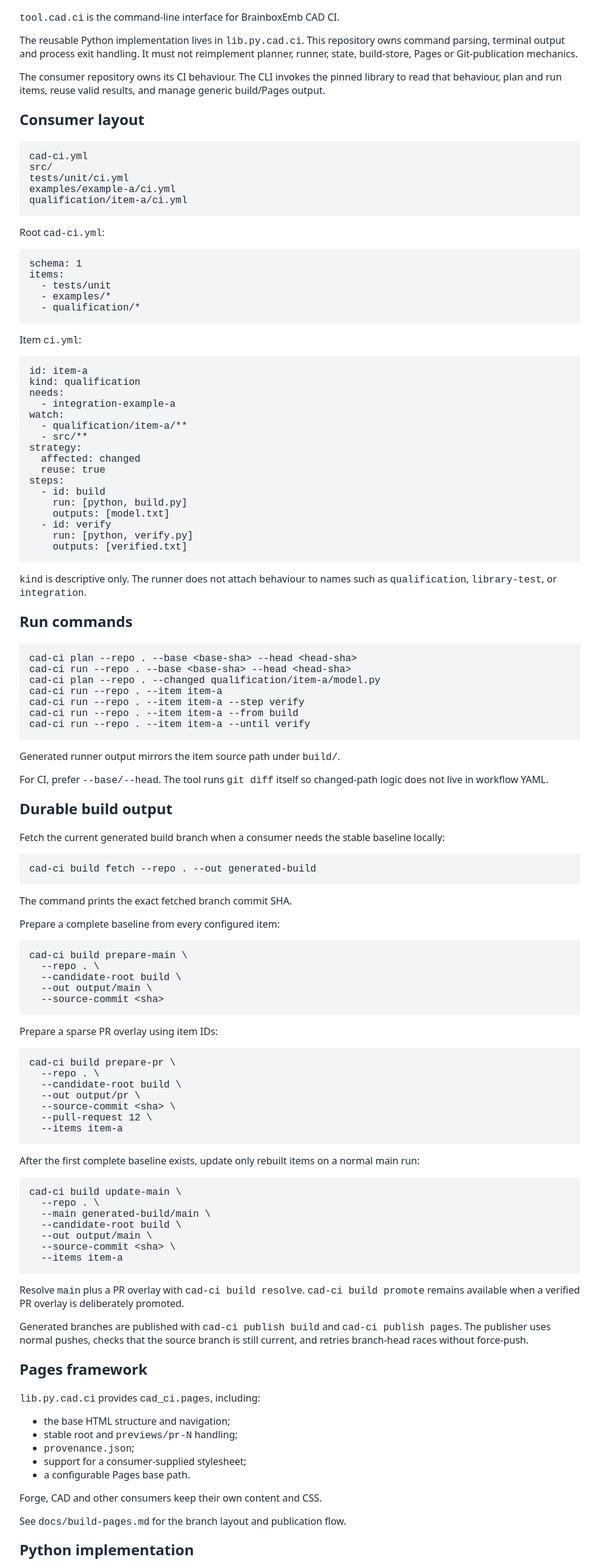
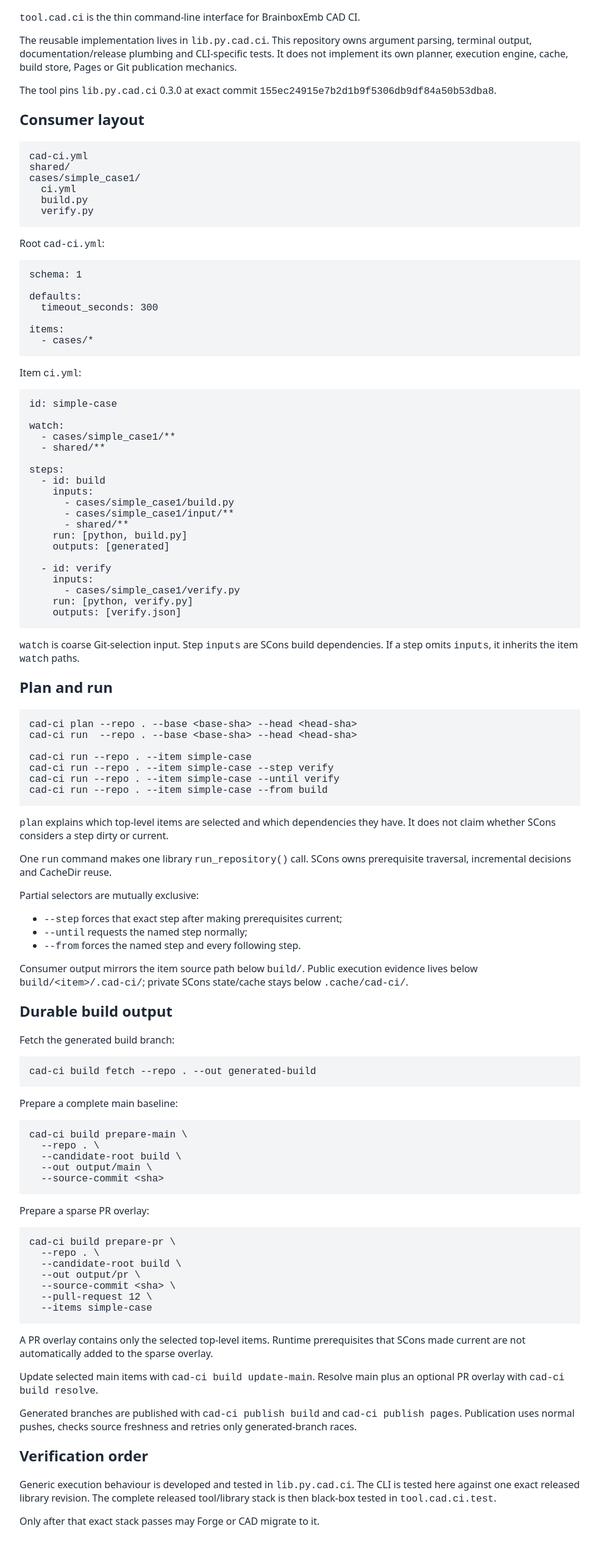
Before and after one commit to brainboxemb/tool.cad.ci, a plain HTML site: page index.html in a window 1280 px wide. Shown: the part 220-2781 px from the top of the page at 61% size, without its empty margins (148-1129 px from the left). Drawn offline with Linux system fonts and the light colour scheme.

Commit message:
Publish docs at da68c19f52e4e96d46ac8ee0fac49dae4f2addf8

```diff
--- a/index.html
+++ b/index.html
@@ -17,104 +17,108 @@
   <main>
     <h1>Overview</h1>
     <h1>tool.cad.ci</h1>
-<p><code>tool.cad.ci</code> is the command-line interface for BrainboxEmb CAD CI.</p>
-<p>The reusable Python implementation lives in <code>lib.py.cad.ci</code>. This repository owns command parsing, terminal output and process exit handling. It must not reimplement planner, runner, state, build-store, Pages or Git-publication mechanics.</p>
-<p>The consumer repository owns its CI behaviour. The CLI invokes the pinned library to read that behaviour, plan and run items, reuse valid results, and manage generic build/Pages output.</p>
+<p><code>tool.cad.ci</code> is the thin command-line interface for BrainboxEmb CAD CI.</p>
+<p>The reusable implementation lives in <code>lib.py.cad.ci</code>. This repository owns
+argument parsing, terminal output, documentation/release plumbing and
+CLI-specific tests. It does not implement its own planner, execution engine,
+cache, build store, Pages or Git publication mechanics.</p>
+<p>The tool pins <code>lib.py.cad.ci</code> 0.3.0 at exact commit
+<code>155ec24915e7b2d1b9f5306db9df84a50b53dba8</code>.</p>
 <h2>Consumer layout</h2>
 <pre><code class="language-text">cad-ci.yml
-src/
-tests/unit/ci.yml
-examples/example-a/ci.yml
-qualification/item-a/ci.yml
+shared/
+cases/simple_case1/
+  ci.yml
+  build.py
+  verify.py
 </code></pre>
 <p>Root <code>cad-ci.yml</code>:</p>
 <pre><code class="language-yaml">schema: 1
+
+defaults:
+  timeout_seconds: 300
+
 items:
-  - tests/unit
-  - examples/*
-  - qualification/*
+  - cases/*
 </code></pre>
 <p>Item <code>ci.yml</code>:</p>
-<pre><code class="language-yaml">id: item-a
-kind: qualification
-needs:
-  - integration-example-a
+<pre><code class="language-yaml">id: simple-case
+
 watch:
-  - qualification/item-a/**
-  - src/**
-strategy:
-  affected: changed
-  reuse: true
+  - cases/simple_case1/**
+  - shared/**
+
 steps:
   - id: build
+    inputs:
+      - cases/simple_case1/build.py
+      - cases/simple_case1/input/**
+      - shared/**
     run: [python, build.py]
-    outputs: [model.txt]
+    outputs: [generated]
+
   - id: verify
+    inputs:
+      - cases/simple_case1/verify.py
     run: [python, verify.py]
-    outputs: [verified.txt]
+    outputs: [verify.json]
 </code></pre>
-<p><code>kind</code> is descriptive only. The runner does not attach behaviour to names such as <code>qualification</code>, <code>library-test</code>, or <code>integration</code>.</p>
-<h2>Run commands</h2>
+<p><code>watch</code> is coarse Git-selection input. Step <code>inputs</code> are SCons build
+dependencies. If a step omits <code>inputs</code>, it inherits the item <code>watch</code> paths.</p>
+<h2>Plan and run</h2>
 <pre><code class="language-text">cad-ci plan --repo . --base &lt;base-sha&gt; --head &lt;head-sha&gt;
-cad-ci run --repo . --base &lt;base-sha&gt; --head &lt;head-sha&gt;
-cad-ci plan --repo . --changed qualification/item-a/model.py
-cad-ci run --repo . --item item-a
-cad-ci run --repo . --item item-a --step verify
-cad-ci run --repo . --item item-a --from build
-cad-ci run --repo . --item item-a --until verify
+cad-ci run  --repo . --base &lt;base-sha&gt; --head &lt;head-sha&gt;
+
+cad-ci run --repo . --item simple-case
+cad-ci run --repo . --item simple-case --step verify
+cad-ci run --repo . --item simple-case --until verify
+cad-ci run --repo . --item simple-case --from build
 </code></pre>
-<p>Generated runner output mirrors the item source path under <code>build/</code>.</p>
-<p>For CI, prefer <code>--base/--head</code>. The tool runs <code>git diff</code> itself so changed-path logic does not live in workflow YAML.</p>
+<p><code>plan</code> explains which top-level items are selected and which dependencies they
+have. It does not claim whether SCons considers a step dirty or current.</p>
+<p>One <code>run</code> command makes one library <code>run_repository()</code> call. SCons owns
+prerequisite traversal, incremental decisions and CacheDir reuse.</p>
+<p>Partial selectors are mutually exclusive:</p>
+<ul>
+<li><code>--step</code> forces that exact step after making prerequisites current;</li>
+<li><code>--until</code> requests the named step normally;</li>
+<li><code>--from</code> forces the named step and every following step.</li>
+</ul>
+<p>Consumer output mirrors the item source path below <code>build/</code>. Public execution
+evidence lives below <code>build/&lt;item&gt;/.cad-ci/</code>; private SCons state/cache stays
+below <code>.cache/cad-ci/</code>.</p>
 <h2>Durable build output</h2>
-<p>Fetch the current generated build branch when a consumer needs the stable
-baseline locally:</p>
+<p>Fetch the generated build branch:</p>
 <pre><code class="language-text">cad-ci build fetch --repo . --out generated-build
 </code></pre>
-<p>The command prints the exact fetched branch commit SHA.</p>
-<p>Prepare a complete baseline from every configured item:</p>
+<p>Prepare a complete main baseline:</p>
 <pre><code class="language-text">cad-ci build prepare-main \
   --repo . \
   --candidate-root build \
   --out output/main \
   --source-commit &lt;sha&gt;
 </code></pre>
-<p>Prepare a sparse PR overlay using item IDs:</p>
+<p>Prepare a sparse PR overlay:</p>
 <pre><code class="language-text">cad-ci build prepare-pr \
   --repo . \
   --candidate-root build \
   --out output/pr \
   --source-commit &lt;sha&gt; \
   --pull-request 12 \
-  --items item-a
+  --items simple-case
 </code></pre>
-<p>After the first complete baseline exists, update only rebuilt items on a normal main run:</p>
-<pre><code class="language-text">cad-ci build update-main \
-  --repo . \
-  --main generated-build/main \
-  --candidate-root build \
-  --out output/main \
-  --source-commit &lt;sha&gt; \
-  --items item-a
-</code></pre>
-<p>Resolve <code>main</code> plus a PR overlay with <code>cad-ci build resolve</code>. <code>cad-ci build promote</code> remains available when a verified PR overlay is deliberately promoted.</p>
-<p>Generated branches are published with <code>cad-ci publish build</code> and <code>cad-ci publish pages</code>. The publisher uses normal pushes, checks that the source branch is still current, and retries branch-head races without force-push.</p>
-<h2>Pages framework</h2>
-<p><code>lib.py.cad.ci</code> provides <code>cad_ci.pages</code>, including:</p>
-<ul>
-<li>the base HTML structure and navigation;</li>
-<li>stable root and <code>previews/pr-N</code> handling;</li>
-<li><code>provenance.json</code>;</li>
-<li>support for a consumer-supplied stylesheet;</li>
-<li>a configurable Pages base path.</li>
-</ul>
-<p>Forge, CAD and other consumers keep their own content and CSS.</p>
-<p>See <code>docs/build-pages.md</code> for the branch layout and publication flow.</p>
-<h2>Python implementation</h2>
-<p>This tool pins <code>lib.py.cad.ci</code> v0.1.3 at exact commit
-<code>c981dcf6cf84781abbc430ca286995a77a959bb4</code>.</p>
-<p>Generic Python behaviour is developed and unit-tested in that library first.
-The complete CLI + library combination is then proven in
-<code>exp.2026-014.cad-ci-consumer</code> before a tool release is used by Forge/CAD.</p>
+<p>A PR overlay contains only the selected top-level items. Runtime prerequisites
+that SCons made current are not automatically added to the sparse overlay.</p>
+<p>Update selected main items with <code>cad-ci build update-main</code>. Resolve main plus
+an optional PR overlay with <code>cad-ci build resolve</code>.</p>
+<p>Generated branches are published with <code>cad-ci publish build</code> and
+<code>cad-ci publish pages</code>. Publication uses normal pushes, checks source
+freshness and retries only generated-branch races.</p>
+<h2>Verification order</h2>
+<p>Generic execution behaviour is developed and tested in <code>lib.py.cad.ci</code>.
+The CLI is tested here against one exact released library revision. The complete
+released tool/library stack is then black-box tested in <code>tool.cad.ci.test</code>.</p>
+<p>Only after that exact stack passes may Forge or CAD migrate to it.</p>
 
   </main>
 </body>
--- a/provenance.json
+++ b/provenance.json
@@ -1,5 +1,5 @@
 {
   "generator": "tool.cad.ci",
   "schema": 1,
-  "source_commit": "181e82f188d91416ed33d496566a0678b27ea834"
+  "source_commit": "da68c19f52e4e96d46ac8ee0fac49dae4f2addf8"
 }
```
Also changed, not shown: consumer/index.html (+54 -18 lines), requirements/index.html (+28 -46 lines).
